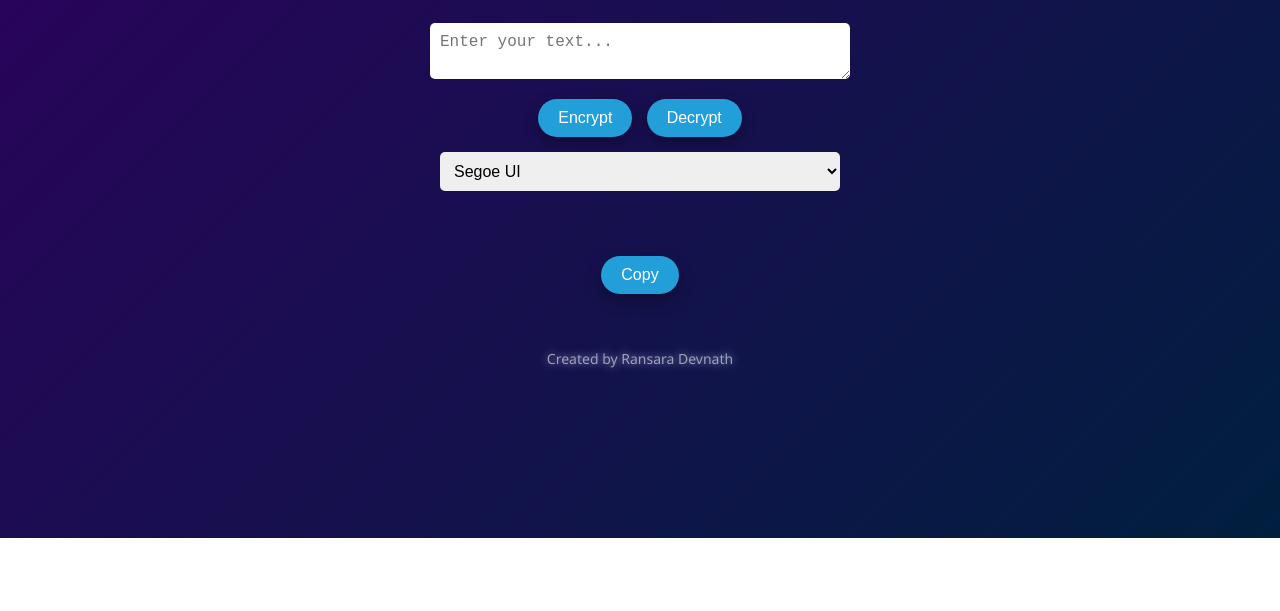
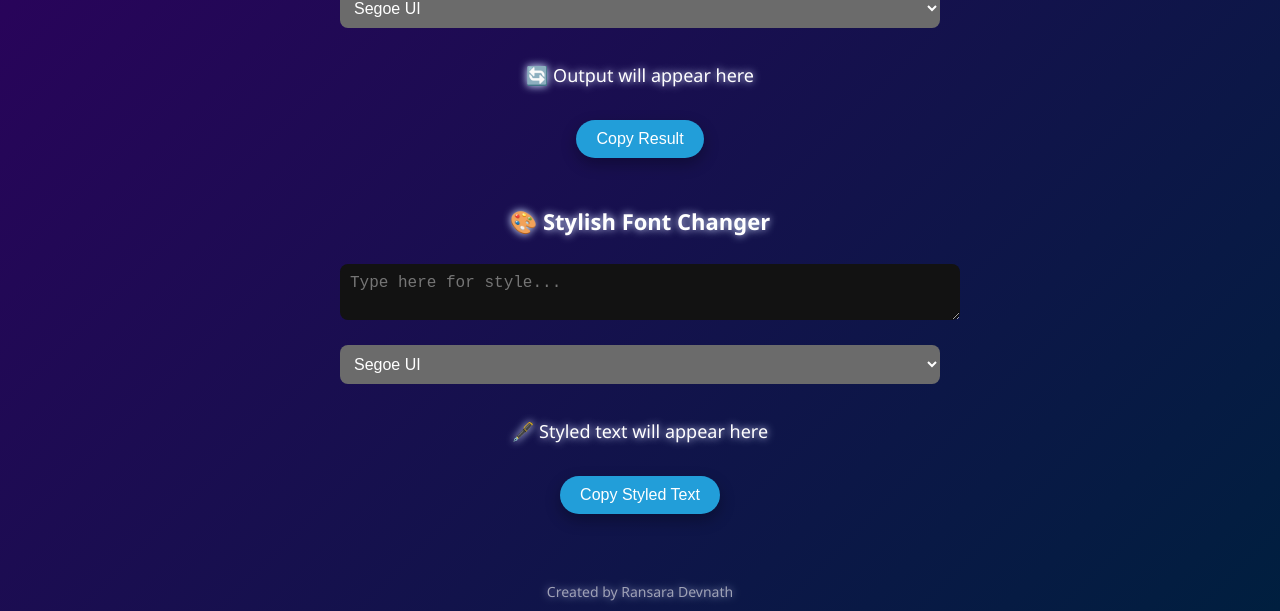
Before and after one commit to ransara-devnath/Security-Text, a plain HTML site: page index.html in a window 1280 px wide. Shown: the part 262-873 px from the top of the page. Before the commit the page ends 800 px from the top, so only its background shows below. Drawn offline with Linux system fonts and the light colour scheme.

Commit message:
Add files via upload

```diff
--- a/index.html
+++ b/index.html
@@ -9,6 +9,11 @@
   <link href="https://fonts.googleapis.com/css2?family=Orbitron&family=Pacifico&family=Shadows+Into+Light&display=swap" rel="stylesheet">
 
   <style>
+    html {
+      background: #0a001a;
+      color-scheme: dark;
+}
+
     body {
       font-family: 'Segoe UI', sans-serif;
       margin: 0;
@@ -19,8 +24,14 @@
       min-height: 100vh;
       display: flex;
       flex-direction: column;
-      justify-content: center;
+      justify-content: start;
       animation: glow 3s ease-in-out infinite alternate;
+      opacity: 0;
+      transition: opacity 0.5s ease-in-out;
+}
+
+    body.loaded {
+      opacity: 1;
 }
 
     @keyframes glow {
@@ -30,24 +41,18 @@
 
 .container {
       padding: 20px;
+      width: 100%;
+      max-width: 600px;
+      margin: auto;
 }
 
     textarea, select {
       padding: 10px;
       margin: 10px 0;
       border: none;
-      border-radius: 5px;
-      width: 90%;
-      max-width: 400px;
+      border-radius: 8px;
+      width: 100%;
       font-size: 16px;
-}
-
-    #outputText {
-      margin-top: 20px;
-      white-space: pre-wrap;
-      font-size: 18px;
-      padding: 15px;
-      word-wrap: break-word;
 }
 
     button {
@@ -58,7 +63,7 @@
       border-radius: 25px;
       cursor: pointer;
       font-size: 16px;
-      margin: 5px;
+      margin: 8px 5px;
       box-shadow: 0 6px 15px rgba(0,0,0,0.3);
       transition: all 0.3s ease;
 }
@@ -68,84 +73,142 @@
       transform: scale(1.05);
 }
 
+    #outputText, #styledOutput {
+      margin: 15px 0;
+      font-size: 18px;
+      padding: 10px;
+      border-radius: 5px;
+      word-wrap: break-word;
+      white-space: pre-wrap;
+}
+
 .footer {
-      margin-top: 30px;
+      margin: 40px 0 10px;
       font-size: 14px;
       opacity: 0.6;
+}
+
+    h2 {
+      margin-top: 40px;
+      font-size: 22px;
 }
   </style>
 </head>
 <body>
   <div class="container">
     <h1>🔐 Security Text</h1>
-    <textarea id="inputText" placeholder="Enter your text..."></textarea><br/>
 
+    <!-- Encrypt / Decrypt -->
+    <textarea id="inputText" placeholder="Enter your text here..."></textarea><br/>
     <button onclick="encrypt()">Encrypt</button>
-    <button onclick="decrypt()">Decrypt</button><br/>
+    <button onclick="decrypt()">Decrypt</button>
 
     <select id="fontSelect" onchange="changeFont()">
       <option value="Segoe UI">Segoe UI</option>
-      <option value="Courier New">Courier New</option>
-      <option value="Comic Sans MS">Comic Sans</option>
-      <option value="Lucida Console">Lucida Console</option>
-      <option value="Impact">Impact</option>
-      <option value="Verdana">Verdana</option>
+      <option value="'Courier New'">Courier New</option>
+      <option value="'Comic Sans MS'">Comic Sans</option>
+      <option value="'Lucida Console'">Lucida Console</option>
+      <option value="'Impact'">Impact</option>
+      <option value="'Verdana'">Verdana</option>
       <option value="'Brush Script MT', cursive">Brush Script</option>
-      <option value="'Trebuchet MS', sans-serif">Trebuchet MS</option>
-      <option value="'Gill Sans', sans-serif">Gill Sans</option>
-      <option value="'Franklin Gothic Medium', sans-serif">Franklin Gothic</option>
       <option value="'Pacifico', cursive">Pacifico</option>
       <option value="'Orbitron', sans-serif">Orbitron</option>
       <option value="'Shadows Into Light', cursive">Shadows Into Light</option>
     </select>
 
-    <div id="outputText"></div>
-    <button onclick="copyStyledText()">Copy</button>
+    <div id="outputText">🔄 Output will appear here</div>
+    <button onclick="copyStyledText()">Copy Result</button>
+
+    <!-- Stylish Font Preview Section -->
+    <h2>🎨 Stylish Font Changer</h2>
+    <textarea id="styleInput" placeholder="Type here for style..." oninput="updateStyledOutput()"></textarea>
+
+    <select id="styleFontSelect" onchange="updateStyledOutput()">
+      <option value="Segoe UI">Segoe UI</option>
+      <option value="'Pacifico', cursive">Pacifico</option>
+      <option value="'Orbitron', sans-serif">Orbitron</option>
+      <option value="'Shadows Into Light', cursive">Shadows Into Light</option>
+    </select>
+
+    <div id="styledOutput">🖋️ Styled text will appear here</div>
+    <button onclick="copyStyledOutput()">Copy Styled Text</button>
   </div>
 
   <div class="footer">Created by Ransara Devnath</div>
 
   <script>
+    window.addEventListener('load', () => {
+      document.body.classList.add('loaded');
+});
+
     function encrypt() {
-      let text = document.getElementById("inputText").value;
-      let result = btoa(text);
+      const input = document.getElementById("inputText").value;
+      const result = btoa(input);
       showOutput(result);
 }
 
     function decrypt() {
-      let text = document.getElementById("inputText").value;
+      const input = document.getElementById("inputText").value;
       try {
-        let result = atob(text);
+        const result = atob(input);
         showOutput(result);
 } catch {
-        showOutput("❌ Invalid encoded text");
+        showOutput("❌ Invalid encoded string");
 }
 }
 
     function changeFont() {
-      let font = document.getElementById("fontSelect").value;
+      const font = document.getElementById("fontSelect").value;
       document.getElementById("outputText").style.fontFamily = font;
 }
 
     function showOutput(text) {
-      let output = document.getElementById("outputText");
+      const output = document.getElementById("outputText");
       output.innerText = text;
       changeFont();
 }
 
     function copyStyledText() {
-      let range = document.createRange();
-      let output = document.getElementById("outputText");
+      const output = document.getElementById("outputText");
+      const range = document.createRange();
       range.selectNodeContents(output);
-      let selection = window.getSelection();
+      const selection = window.getSelection();
       selection.removeAllRanges();
       selection.addRange(range);
+
       try {
         document.execCommand("copy");
-        alert("Copied with style! 🎉");
+        alert("📋 Copied with style!");
 } catch {
-        alert("Copy failed.");
+        alert("❌ Copy failed.");
 }
+
+      selection.removeAllRanges();
+}
+
+    function updateStyledOutput() {
+      const input = document.getElementById("styleInput").value;
+      const font = document.getElementById("styleFontSelect").value;
+      const output = document.getElementById("styledOutput");
+      output.innerText = input;
+      output.style.fontFamily = font;
+}
+
+    function copyStyledOutput() {
+      const output = document.getElementById("styledOutput");
+      const range = document.createRange();
+      range.selectNodeContents(output);
+      const selection = window.getSelection();
+      selection.removeAllRanges();
+      selection.addRange(range);
+
+      try {
+        document.execCommand("copy");
+        alert("✅ Styled text copied!");
+} catch {
+        alert("❌ Copy failed.");
+}
+
       selection.removeAllRanges();
 }
   </script>
```
